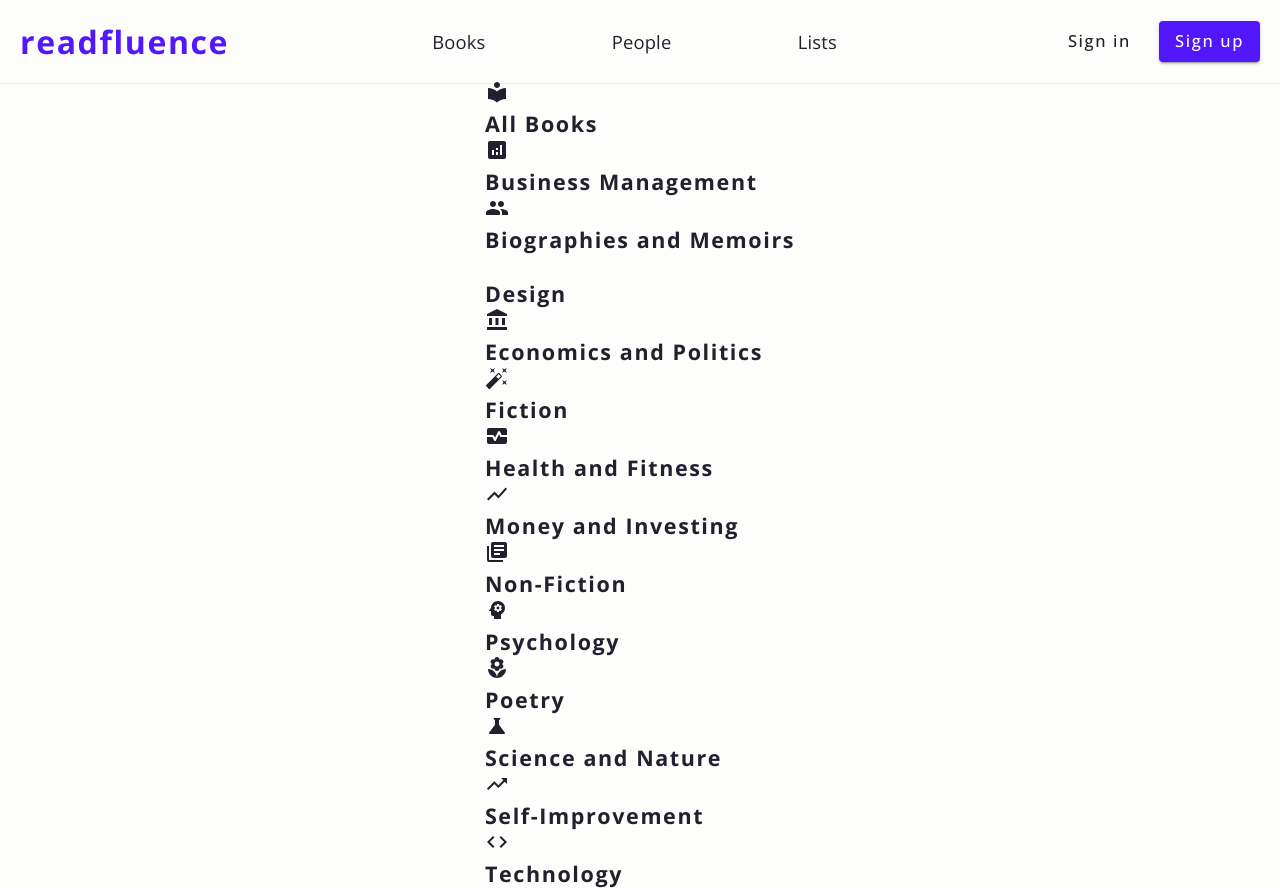
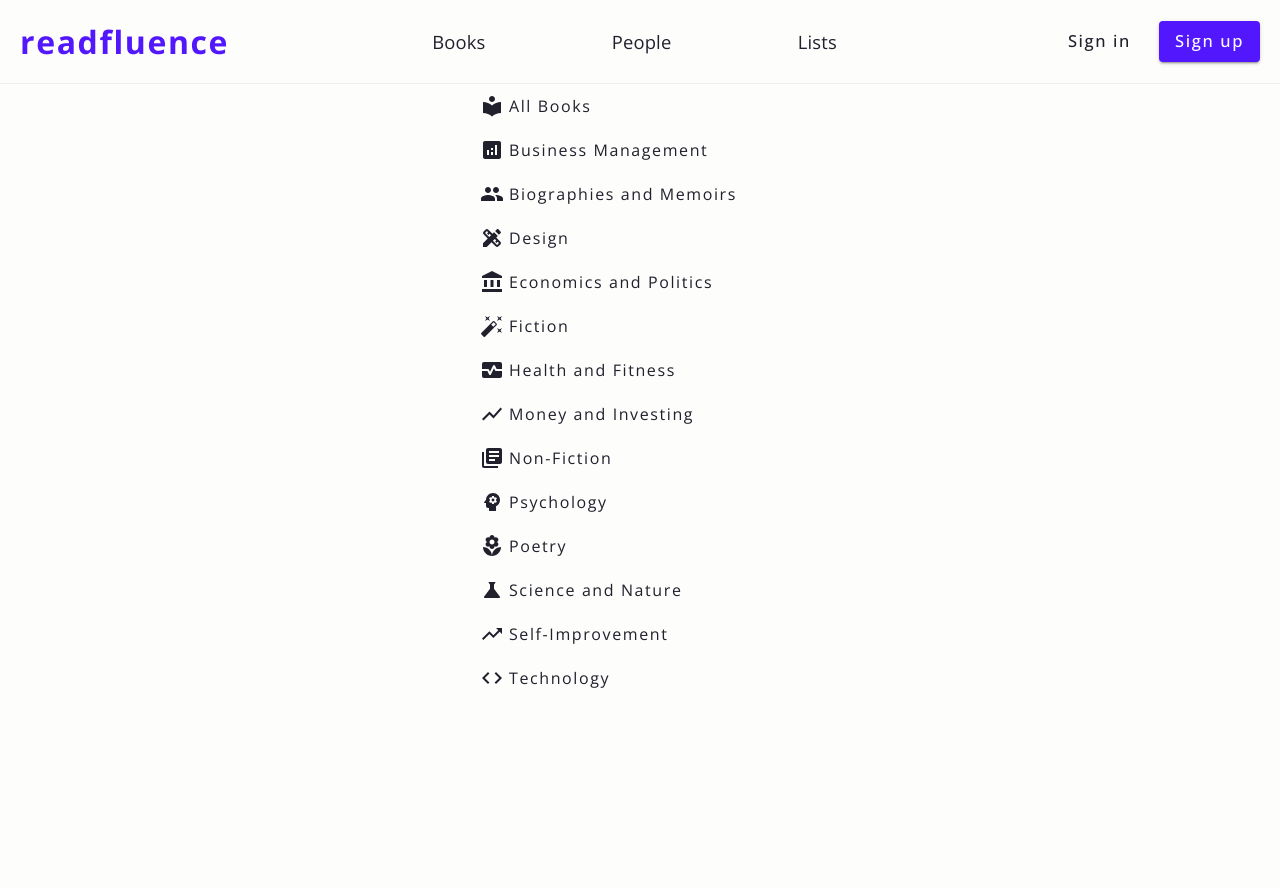
Before and after one commit to ahmedelnour5/bookconnect, a React (Vite) app in the folder frontend/: page /books in a window 1280 px wide. After the commit the page ends 800 px from the top, so only its background shows below. Built offline with nearby package versions, Linux system fonts and the light colour scheme; some icons are missing.

Commit message:
style BooksNav add BookList component install emotion

```diff
--- a/frontend/src/Components/BooksNav.jsx
+++ b/frontend/src/Components/BooksNav.jsx
@@ -2,7 +2,7 @@ import React from 'react';
 import LocalLibraryIcon from '@mui/icons-material/LocalLibrary';
 import AnalyticsIcon from '@mui/icons-material/Analytics';
 import PeopleIcon from '@mui/icons-material/People';
-import DesignServicesIcon from '@mui/icons-material/Design';
+import DesignServicesIcon from '@mui/icons-material/DesignServices';
 import AccountBalanceIcon from '@mui/icons-material/AccountBalance';
 import AutoFixHighIcon from '@mui/icons-material/AutoFixHigh';
 import MonitorHeartIcon from '@mui/icons-material/MonitorHeart';
@@ -13,6 +13,7 @@ import LocalFloristIcon from '@mui/icons-material/LocalFlorist';
 import ScienceIcon from '@mui/icons-material/Science';
 import TrendingUpIcon from '@mui/icons-material/TrendingUp';
 import CodeIcon from '@mui/icons-material/Code';
+import '../Styles/Books.css';
 
 const Category = ({ Icon, title }) => {
   return (
@@ -22,7 +23,6 @@ const Category = ({ Icon, title }) => {
     </div>
   );
 };
-
 
 const BooksNav = () => {
   return (
--- a/frontend/src/Pages/Books.jsx
+++ b/frontend/src/Pages/Books.jsx
@@ -2,6 +2,7 @@ import React, { useState, useEffect } from 'react';
 import axios from 'axios';
 import Header from '../Components/Header';
 import BooksNav from '../Components/BooksNav';
+import '../Styles/Books.css';
 
 const BooksGrid = () => {
   return (
@@ -15,7 +16,7 @@ const Books = () => {
   return (
     <div className="Books">
       <Header />
-      <div className="container">
+      <div className="books-container">
         <BooksGrid />
       </div>
     </div>
--- a/frontend/src/Styles/Books.css
+++ b/frontend/src/Styles/Books.css
@@ -3,3 +3,32 @@
   height: 100vh;
   grid-template-rows: auto 1fr auto;
 }
+
+.books-container {
+  max-width: 1540px;
+  margin: 0 auto;
+  display: flex;
+}
+/**BooksGrid**/
+.gridContainer {
+  display: grid;
+  grid-template-columns: minmax(auto, 320px) 1fr;
+}
+/**EndBooksGrid**/
+/**BooksNav**/
+.booksNav {
+  display: flex;
+  flex-direction: column;
+}
+.category-wrapper {
+  display: flex;
+  align-items: center;
+  margin: 10px 0;
+}
+.category-wrapper .category-title {
+  font-weight: 400;
+  margin-left: 5px;
+  font-size: 1rem;
+}
+
+/**EndBooksNav**/
--- a/package.json
+++ b/package.json
@@ -10,6 +10,9 @@
   "author": "Ahmed Elnour",
   "license": "MIT",
   "dependencies": {
+    "@emotion/react": "^11.11.1",
+    "@emotion/styled": "^11.11.0",
+    "@mui/icons-material": "^5.14.3",
     "bcryptjs": "^2.4.3",
     "colors": "^1.4.0",
     "dotenv": "^16.3.1",
```
Also changed, not shown: frontend/src/Components/BookList.jsx (added, +7 -0 lines), 1 other file (tests, documents, lock files or other folders).
